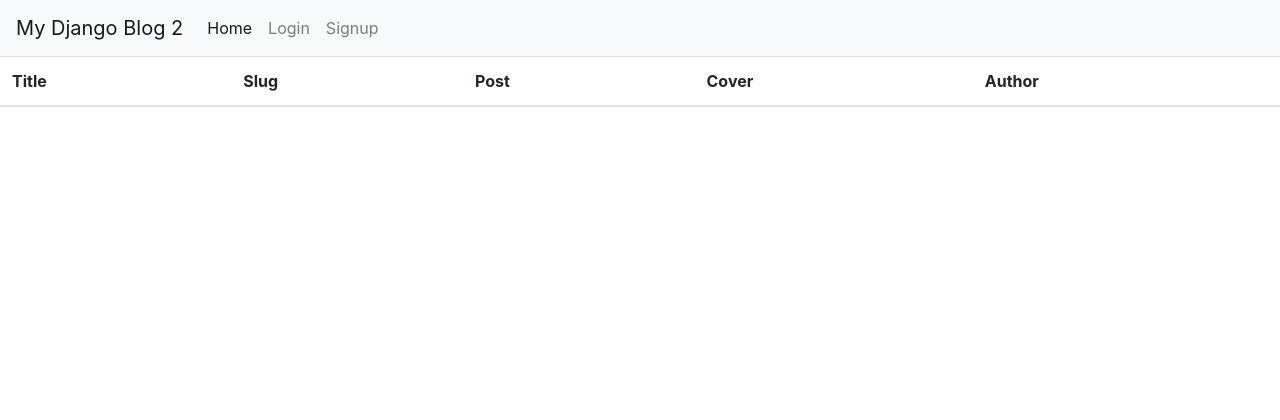
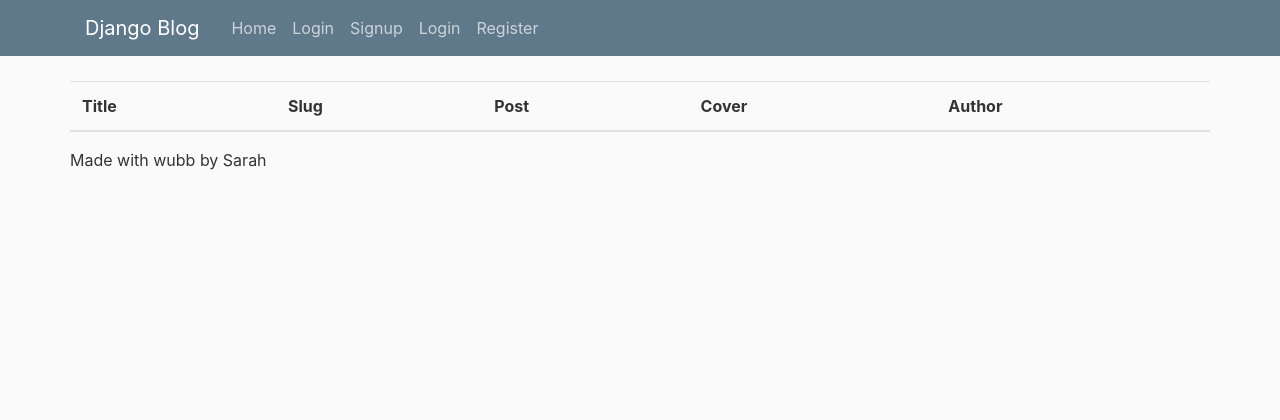
Before and after one commit to hunnypotpy/DjangoBlog, a Django app: page / in a window 1280 px wide. Shown: the top 420 px of the page. Run offline with Django 3.2, Linux system fonts and the light colour scheme; data that the repository does not hold is empty; some libraries are stand-ins or nearby versions.

Commit message:
Played with the navbar on base.html. added a main.css file, tried to troubleshoot the database error i keep seeing "django.db.utils.OperationalError: no such column: blog_comment.blog_id"

```diff
--- /dev/null
+++ b/blog/static/blog/main.css
@@ -0,0 +1,84 @@
+body {
+  background: #fafafa;
+  color: #333333;
+  margin-top: 5rem;
+}
+
+h1, h2, h3, h4, h5, h6 {
+  color: #444444;
+}
+
+ul {
+  margin: 0;
+}
+
+.bg-steel {
+  background-color: #5f788a;
+}
+
+.site-header .navbar-nav .nav-link {
+  color: #cbd5db;
+}
+
+.site-header .navbar-nav .nav-link:hover {
+  color: #ffffff;
+}
+
+.site-header .navbar-nav .nav-link.active {
+  font-weight: 500;
+}
+
+.content-section {
+  background: #ffffff;
+  padding: 10px 20px;
+  border: 1px solid #dddddd;
+  border-radius: 3px;
+  margin-bottom: 20px;
+}
+
+.article-title {
+  color: #444444;
+}
+
+a.article-title:hover {
+  color: #428bca;
+  text-decoration: none;
+}
+
+.article-content {
+  white-space: pre-line;
+}
+
+.article-img {
+  height: 65px;
+  width: 65px;
+  margin-right: 16px;
+}
+
+.article-metadata {
+  padding-bottom: 1px;
+  margin-bottom: 4px;
+  border-bottom: 1px solid #e3e3e3
+}
+
+.article-metadata a:hover {
+  color: #333;
+  text-decoration: none;
+}
+
+.article-svg {
+  width: 25px;
+  height: 25px;
+  vertical-align: middle;
+}
+
+.account-img {
+  height: 125px;
+  width: 125px;
+  margin-right: 20px;
+  margin-bottom: 16px;
+}
+
+.account-heading {
+  font-size: 2.5rem;
+}
--- a/blog/templates/blog/list.html
+++ b/blog/templates/blog/list.html
@@ -17,6 +17,10 @@
     </thead>
     <tbody>
       {% for post in posts %}
+        <article class="media content-section">
+          <div class="media-body">
+            <div class="article-metadata">
+                <div class="article-metadata">
             <tr>
                 <td><a href="{% url "blog:post_detail" post.slug %}">{{post.title }}</a></td>
                 <td>{{ post.slug }}</td>
@@ -28,6 +32,9 @@
                   <td><a href="{% url "blog:blog_delete" post.id %}" class="btn btn-outline-danger">Delete</a></td>
                 {% endif %}
             </tr>
+          </div>
+        </article>
+
       {% endfor %}
     </tbody>
   </table>
--- a/mysite/static/css/style.css
+++ b/mysite/static/css/style.css
@@ -1,3 +1,6 @@
+
+
+
 footer {
   border-top: 1px solid #ccc;
   padding: 10px;
--- a/mysite/templates/base.html
+++ b/mysite/templates/base.html
@@ -1,33 +1,39 @@
 {% load static %}
 {% load bootstrap4 %}
-<!doctype html>
-<html lang="en">
+<!DOCTYPE html>
+<html>
 <head>
+
+    <!-- Required meta tags -->
     <meta charset="utf-8">
-    {% bootstrap_css %}
-    {% bootstrap_javascript jquery='full' %}
-    <link href="{% static 'css/style.css' %}" rel="stylesheet" type="text/css" />
-    <script src="//cdn.muicss.com/mui-0.10.1/js/mui.min.js"></script>
-    <script src="{% static 'js/script.js' %}"></script>
+    <meta name="viewport" content="width=device-width, initial-scale=1, shrink-to-fit=no">
+
+    <!-- Bootstrap CSS -->
+    <link rel="stylesheet" href="https://maxcdn.bootstrapcdn.com/bootstrap/4.0.0/css/bootstrap.min.css" integrity="sha384-Gn5384xqQ1aoWXA+058RXPxPg6fy4IWvTNh0E263XmFcJlSAwiGgFAW/dAiS6JXm" crossorigin="anonymous">
+
+    <link rel="stylesheet" type="text/css" href="{% static 'blog/main.css' %}">
 
     {% if title %}
-      <title>Django Blog - {{ title }}</title>
+        <title>Django Blog - {{ title }}</title>
     {% else %}
-      <title>Django Blog</title>
+        <title>Django Blog</title>
     {% endif %}
 </head>
 <body>
     {% bootstrap_messages %}
 
-    <nav class="navbar navbar-expand-lg navbar-light bg-light">
-      <a class="navbar-brand" href="#">My Django Blog 2</a>
-      <button class="navbar-toggler" type="button" data-toggle="collapse" data-target="#navbarNav" aria-controls="navbarNav" aria-expanded="false" aria-label="Toggle navigation">
-        <span class="navbar-toggler-icon"></span>
-      </button>
-      <div class="collapse navbar-collapse" id="navbarNav">
-        <ul class="navbar-nav">
-          <li class="nav-item active">
-            <a class="nav-link" href="{% url 'blog:blog_list' %}">Home <span class="sr-only">(current)</span></a>
+    </head>
+<body>
+    <header class="site-header">
+      <nav class="navbar navbar-expand-md navbar-dark bg-steel fixed-top">
+        <div class="container">
+          <a class="navbar-brand mr-4" href="{% url 'blog:blog_list' %}">Django Blog</a>
+          <button class="navbar-toggler" type="button" data-toggle="collapse" data-target="#navbarToggle" aria-controls="navbarToggle" aria-expanded="false" aria-label="Toggle navigation">
+          <span class="navbar-toggler-icon"></span>
+          </button>
+          <div class="collapse navbar-collapse" id="navbarToggle">
+            <div class="navbar-nav mr-auto">
+                <a class="nav-link" href="{% url 'blog:blog_list' %}">Home <span class="sr-only">(current)</span></a>
           </li>
           {% if request.user.is_authenticated %}
             <li class="nav-item">
@@ -44,11 +50,28 @@
               <a class="nav-link" href="{% url 'account_signup' %}">Signup</a>
             </li>
           {% endif %}
+            <!-- Navbar Right Side -->
+                <div class="navbar-nav">
+                  <a class="nav-item nav-link" href="#">Login</a>
+                  <a class="nav-item nav-link" href="#">Register</a>
+                </div>
+              </div>
+            </div>
+          </nav>
+    </header>
+    <main role="main" class="container">
+      <div class="row">
+        <div class="col-md-8">
         </ul>
       </div>
     </nav>
 
     {% block content %}{% endblock %}
+    <!-- Optional JavaScript -->
+    <!-- jQuery first, then Popper.js, then Bootstrap JS -->
+    <script src="https://code.jquery.com/jquery-3.2.1.slim.min.js" integrity="sha384-KJ3o2DKtIkvYIK3UENzmM7KCkRr/rE9/Qpg6aAZGJwFDMVNA/GpGFF93hXpG5KkN" crossorigin="anonymous"></script>
+    <script src="https://cdnjs.cloudflare.com/ajax/libs/popper.js/1.12.9/umd/popper.min.js" integrity="sha384-ApNbgh9B+Y1QKtv3Rn7W3mgPxhU9K/ScQsAP7hUibX39j7fakFPskvXusvfa0b4Q" crossorigin="anonymous"></script>
+    <script src="https://maxcdn.bootstrapcdn.com/bootstrap/4.0.0/js/bootstrap.min.js" integrity="sha384-JZR6Spejh4U02d8jOt6vLEHfe/JQGiRRSQQxSfFWpi1MquVdAyjUar5+76PVCmYl" crossorigin="anonymous"></script>
 
     <footer>
       Made with wubb by Sarah
```
Also changed, not shown: blog/migrations/0002_alter_blog_title.py (added), blog/migrations/0003_merge_0002_alter_blog_title_0002_auto_20210922_1619.py (added), blog/migrations/0004_comment.py (added), blog/migrations/0005_auto_20210925_1834.py (added), blog/migrations/0006_merge_0003_auto_20210930_1627_0005_auto_20210925_1834.py (added). Lines whose indentation alone changed are shown as unchanged.
